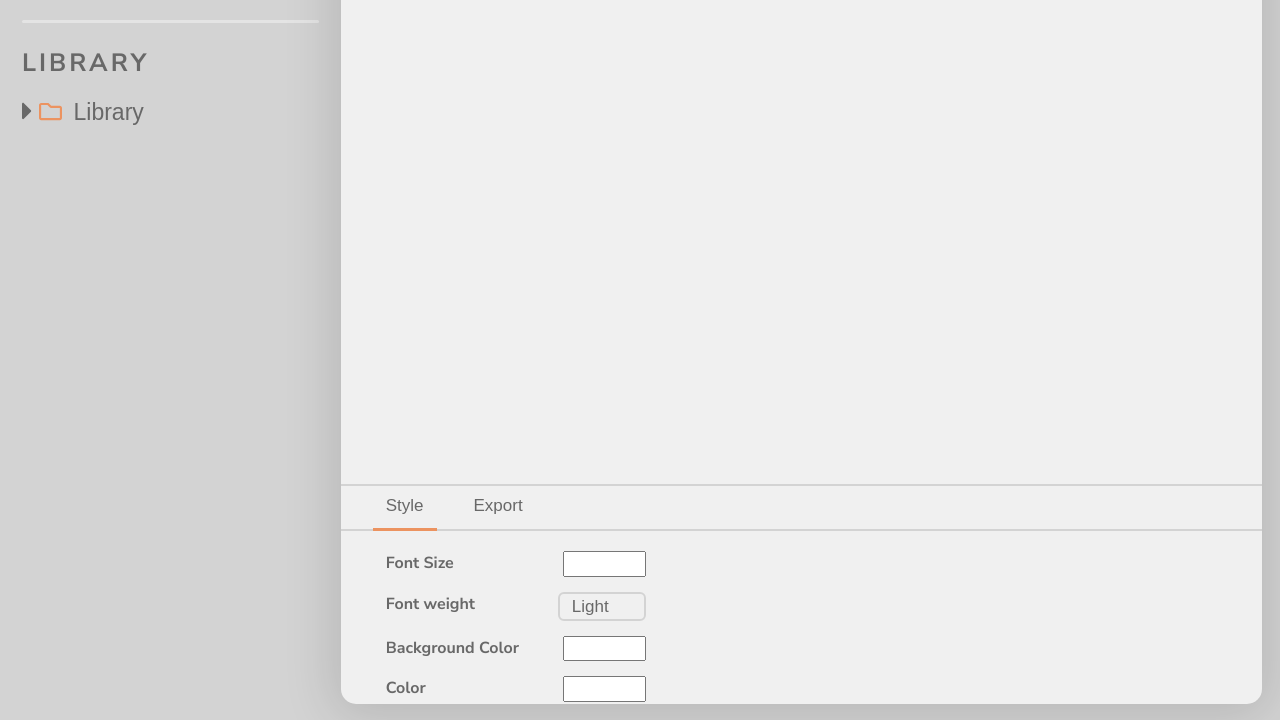
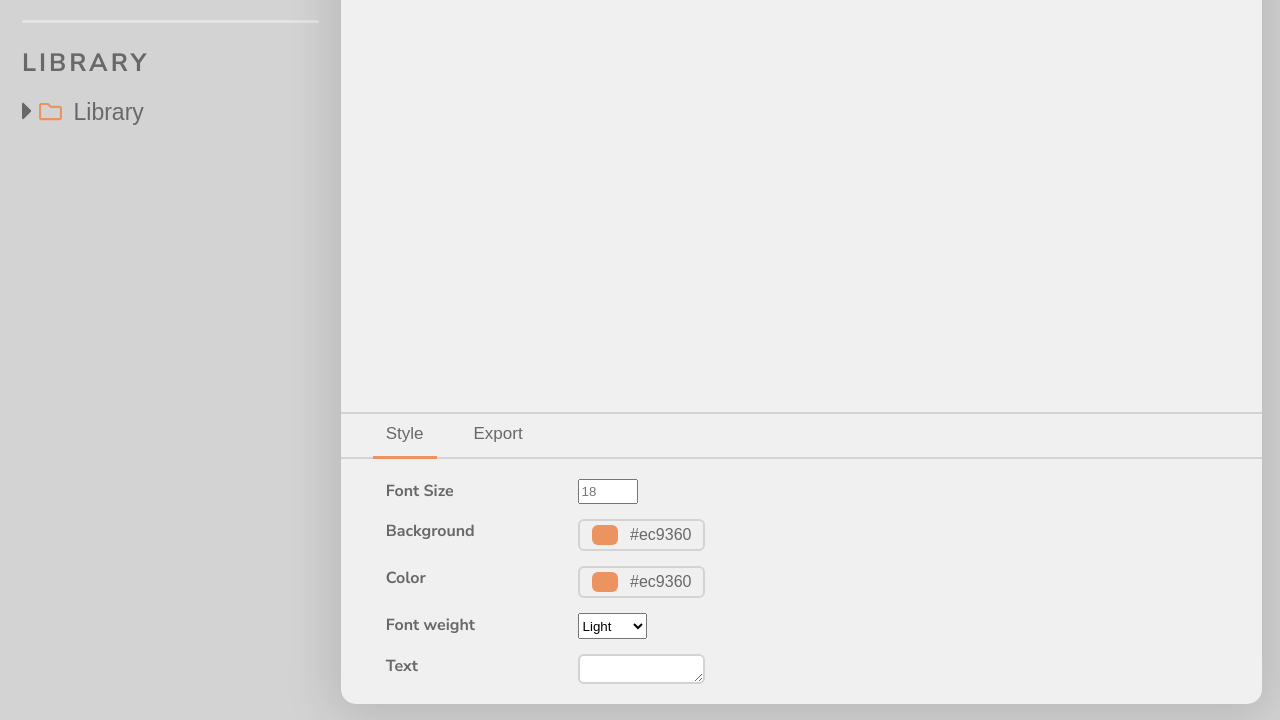
Before and after one commit to rewsage/gbc, a React app: page / in a window 1280 px wide. Shown: the part 80-800 px from the top of the page. Built offline with nearby package versions, Linux system fonts and the light colour scheme.

Commit message:
update forms in StyleMenu

```diff
--- a/package.json
+++ b/package.json
@@ -8,10 +8,12 @@
     "@fortawesome/free-regular-svg-icons": "^5.15.2",
     "@fortawesome/free-solid-svg-icons": "^5.15.2",
     "@fortawesome/react-fontawesome": "^0.1.14",
+    "@material-ui/core": "^4.11.3",
     "@testing-library/jest-dom": "^5.11.9",
     "@testing-library/react": "^11.2.5",
     "@testing-library/user-event": "^12.8.1",
     "react": "^17.0.1",
+    "react-color": "^2.19.3",
     "react-dom": "^17.0.1",
     "react-scripts": "4.0.3",
     "web-vitals": "^1.1.0"
--- a/src/assets/css/ControlCenter/ControlCenter.scss
+++ b/src/assets/css/ControlCenter/ControlCenter.scss
@@ -1,6 +1,6 @@
 .control-center {
   width: 100%;
-  max-height: 220px;
+  //height: 400px;
 
   background: none;
   border-radius: 0 0 15px 15px;
--- a/src/assets/css/ControlCenter/ControlMenu.scss
+++ b/src/assets/css/ControlCenter/ControlMenu.scss
@@ -1,58 +1,8 @@
 .control-menu {
-  padding: 20px 0 0 45px;
+  padding: 20px 45px 5px 45px;
   overflow: auto;
+  max-height: 300px;
 
   display: flex;
   flex-direction: column;
 }
-
-.control-menu__form{
-  width: 260px;
-  padding-bottom: 15px;
-
-  display: flex;
-  justify-content: space-between;
-}
-
-.control-menu__label {
-  font-size: 16px;
-  font-weight: 700;
-
-  //margin-right: 25px;
-}
-
-.control-menu__dropdown {
-  background: #f0f0f0;
-
-
-  font-size: 17px;
-  border-radius: 6px;
-
-  border: 2px #d3d3d3 solid;
-  color: #686868;
-  padding: 3px 12px;
-
-  -webkit-appearance: none;
-  -moz-appearance: none;
-  appearance: none;
-
-  &:after {
-    content: "";
-    position: absolute;
-    width: 200px;
-    height: 200px;
-    top: 0;
-    right: 0;
-    bottom: 0;
-    font-size: 60%;
-    line-height: 30px;
-    padding: 0 7px;
-    background: #000;
-    color: red;
-    pointer-events: none;
-  }
-}
-
-.control-menu__input {
-  width: 32%;
-}
--- /dev/null
+++ b/src/assets/css/ControlCenter/InputForms.scss
@@ -0,0 +1,111 @@
+.form {
+  width: 100%;
+  padding-bottom: 15px;
+
+  display: flex;
+  justify-content: space-between;
+}
+
+.form__label {
+  width: 30%;
+
+  font-size: 16px;
+  font-weight: 700;
+}
+
+//.form__dropdown {
+//  background: #f0f0f0;
+//
+//
+//  font-size: 17px;
+//  border-radius: 6px;
+//
+//  border: 2px #d3d3d3 solid;
+//  color: #686868;
+//  padding: 3px 12px;
+//
+//  -webkit-appearance: none;
+//  -moz-appearance: none;
+//  appearance: none;
+//
+//  &:after {
+//    content: "";
+//    position: absolute;
+//    width: 200px;
+//    height: 200px;
+//    top: 0;
+//    right: 0;
+//    bottom: 0;
+//    font-size: 60%;
+//    line-height: 30px;
+//    padding: 0 7px;
+//    background: #000;
+//    color: red;
+//    pointer-events: none;
+//  }
+//}
+
+.form__number {
+  width: 60px;
+  max-height: 32px;
+}
+
+.form__wrapper {
+  position: relative;
+  width: 100%;
+
+  display: flex;
+  justify-content: flex-start;
+}
+
+.form__color-btn {
+  outline: none;
+
+  border: 0 solid;
+  cursor: pointer;
+
+  color: inherit;
+  font-size: inherit;
+  font-weight: inherit;
+}
+
+.form__color-btn {
+  width: 20%;
+
+  border-radius: 6px;
+  border: 2px #d3d3d3 solid;
+  padding: 4px 12px;
+
+  display: flex;
+  justify-content: space-between;
+  align-items: center;
+
+  & div {
+    width: 26px;
+    height: 20px;
+
+    border-radius: 6px;
+  }
+
+  & p {
+    font-size: 16px;
+  }
+}
+
+.form__color-form {
+  position: absolute;
+  top: 20px;
+  left: 40px;
+  z-index: 100;
+
+  padding-bottom: 20px;
+}
+
+.form__textarea {
+  width: 20%;
+  max-height: 30px;
+
+  border-radius: 6px;
+  outline: none;
+  border: 2px #d3d3d3 solid;
+}
--- a/src/components/ControlCenter/DropdownMenu.js
+++ /dev/null
@@ -1,38 +0,0 @@
-import React, { Component } from 'react';
-
-class DropdownMenu extends Component {
-    state = {
-        value: '',
-    }
-
-    render () {
-        const {label, elements} = this.props;
-
-        const optionList = elements.map((element, index) => {
-           return <option value={element} key={index}>{element}</option>
-        });
-
-        return (
-            <form className="control-menu__form">
-                <label className="control-menu__label">{label}</label>
-                <select className="control-menu__dropdown"
-                        value={this.state.value}
-                        onChange={this.handleChange}>
-                    {optionList}
-                </select>
-            </form>
-        )
-    }
-
-    handleChange = (event) => {
-        const {getStyles, styleType} = this.props;
-
-        this.setState({
-            value: event.target.value
-        }, () => {
-            getStyles(styleType, this.state.value);
-        });
-    }
-}
-
-export default DropdownMenu;
--- a/src/components/ControlCenter/InputForm.js
+++ /dev/null
@@ -1,34 +0,0 @@
-import React, { Component } from 'react';
-
-class InputForm extends Component {
-    state = {
-        value: '',
-    }
-
-    render () {
-        const {label} = this.props;
-
-        return (
-            <form className="control-menu__form">
-                <label className="control-menu__label">{label}</label>
-                <input className="control-menu__input"
-                       type="text"
-                       value={this.state.value}
-                       onChange={this.handleChange}>
-                </input>
-            </form>
-        )
-    }
-
-    handleChange = (event) => {
-        const {getStyles, styleType} = this.props;
-
-        this.setState({
-            value: event.target.value
-        }, () => {
-            getStyles(styleType, this.state.value);
-        });
-    }
-}
-
-export default InputForm;
--- /dev/null
+++ b/src/components/ControlCenter/InputForms/ColorForm.js
@@ -0,0 +1,52 @@
+import React, { Component } from 'react';
+import {ChromePicker} from "react-color";
+
+
+class ColorForm extends Component {
+    state = {
+        isActive: false,
+        background: '#ec9360',
+    };
+
+    render() {
+        const {label} = this.props;
+        const colorPicker = this.isActive() && <ChromePicker color={ this.state.background }
+                                                             onChange={ this.handleChange }
+                                                             disableAlpha={true}/>;
+
+        return (
+            <form className="form">
+                <label className="form__label">{label}</label>
+                <div className="form__wrapper">
+                   <button className="form__color-btn"
+                          type="button"
+                          onClick={this.handleClick}>
+                       <div style={{background: this.state.background}}/>
+                       <p>{this.state.background}</p>
+                    </button>
+
+                    <div className="form__color-form">
+                        {colorPicker}
+                    </div>
+                </div>
+            </form>
+        );
+    }
+
+    handleChange = (color) => {
+        const { styleType, getStyles } = this.props;
+
+        this.setState({ background: color.hex });
+        getStyles(styleType, this.state.background);
+    }
+
+    handleClick = () => {
+        this.setState({ isActive: !this.isActive() })
+    }
+
+    isActive = () => {
+        return this.state.isActive;
+    }
+}
+
+export default ColorForm;
--- /dev/null
+++ b/src/components/ControlCenter/InputForms/DropdownForm.js
@@ -0,0 +1,40 @@
+import React, { Component } from 'react';
+
+class DropdownForm extends Component {
+    state = {
+        value: '',
+    }
+
+    render () {
+        const {label, elements} = this.props;
+
+        const optionList = elements.map((element, index) => {
+           return <option value={element} key={index}>{element}</option>
+        });
+
+        return (
+            <form className="form">
+                <label className="form__label">{label}</label>
+                <div className="form__wrapper">
+                    <select className="form__dropdown"
+                            value={this.state.value}
+                            onChange={this.handleChange}>
+                        {optionList}
+                    </select>
+                </div>
+            </form>
+        )
+    }
+
+    handleChange = (event) => {
+        const {getStyles, styleType} = this.props;
+
+        this.setState({
+            value: event.target.value
+        }, () => {
+            getStyles(styleType, this.state.value);
+        });
+    }
+}
+
+export default DropdownForm;
--- /dev/null
+++ b/src/components/ControlCenter/InputForms/NumberForm.js
@@ -0,0 +1,37 @@
+import React, { Component } from 'react';
+
+class NumberForm extends Component {
+    state = {
+        value: '',
+    }
+
+    render () {
+        const {label} = this.props;
+
+        return (
+            <form className="form">
+                <label className="form__label">{label}</label>
+                <div className="form__wrapper">
+                    <input className="form__number"
+                           type="number"
+                           placeholder="18"
+                           value={this.state.value}
+                           onChange={this.handleChange}>
+                    </input>
+                </div>
+            </form>
+        )
+    }
+
+    handleChange = (event) => {
+        const {getStyles, styleType} = this.props;
+
+        this.setState({
+            value: event.target.value
+        }, () => {
+            getStyles(styleType, this.state.value);
+        });
+    }
+}
+
+export default NumberForm;
--- /dev/null
+++ b/src/components/ControlCenter/InputForms/TextForm.js
@@ -0,0 +1,35 @@
+import React, { Component } from 'react';
+
+class TextForm extends Component {
+    state = {
+        value: '',
+    }
+
+    render () {
+        const {label} = this.props;
+
+        return (
+            <form className="form">
+                <label className="form__label">{label}</label>
+                <div className="form__wrapper">
+                    <textarea className="form__textarea"
+                              value={this.state.value}
+                              onChange={this.handleChange}>
+                    </textarea>
+                </div>
+            </form>
+        )
+    }
+
+    handleChange = (event) => {
+        const {getStyles, styleType} = this.props;
+
+        this.setState({
+            value: event.target.value
+        }, () => {
+            getStyles(styleType, this.state.value);
+        });
+    }
+}
+
+export default TextForm;
--- a/src/components/ControlCenter/StyleMenu.js
+++ b/src/components/ControlCenter/StyleMenu.js
@@ -1,7 +1,9 @@
 import React, { Component } from 'react';
-import '../../assets/css/ControlCenter/ControlMenu.scss';
-import DropdownMenu from "./DropdownMenu";
-import InputForm from "./InputForm";
+import '../../assets/css/ControlCenter/InputForms.scss';
+import DropdownForm from "./InputForms/DropdownForm";
+import TextForm from "./InputForms/TextForm";
+import NumberForm from "./InputForms/NumberForm";
+import ColorForm from "./InputForms/ColorForm";
 
 class StyleMenu extends Component {
     render () {
@@ -10,22 +12,22 @@ class StyleMenu extends Component {
 
         return (
             <div className="control-menu">
-                <InputForm label={"Font Size"}
-                           styleType={'fs'}
+                <NumberForm label={"Font Size"}
+                            styleType={'fs'}
+                            getStyles={getStyles}/>
+                <ColorForm label={"Background"}
+                           styleType={'bg'}
                            getStyles={getStyles}/>
-                <DropdownMenu label={"Font weight"}
+                <ColorForm label={"Color"}
+                           styleType={'cl'}
+                           getStyles={getStyles}/>
+                <DropdownForm label={"Font weight"}
                               elements={fontWeight}
                               styleType={'fw'}
                               getStyles={getStyles}/>
-                <InputForm label={"Background Color"}
-                           styleType={'bg'}
-                           getStyles={getStyles}/>
-                <InputForm label={"Color"}
-                           styleType={'cl'}
-                           getStyles={getStyles}/>
-                <InputForm label={"Text"}
-                           styleType={'text'}
-                           getStyles={getStyles}/>
+                <TextForm label={"Text"}
+                          styleType={'text'}
+                          getStyles={getStyles}/>
             </div>
         )
     }
--- a/src/index.scss
+++ b/src/index.scss
@@ -37,3 +37,7 @@ p {
   margin: 0;
   color: inherit;
 }
+
+label {
+  font-family: 'Nunito Sans', sans-serif;
+}
--- a/src/utils/StyleReader.js
+++ b/src/utils/StyleReader.js
@@ -24,7 +24,7 @@ class StyleReader {
 
             switch (propertyName) {
                 case 'fs':
-                    this._style.fontSize = value;
+                    this._style.fontSize = value + 'px';
                     break;
                 case 'fw':
                     this._style.fontWeight = this._handleFwProperty(value);
```
Also changed, not shown: 2 other files.
